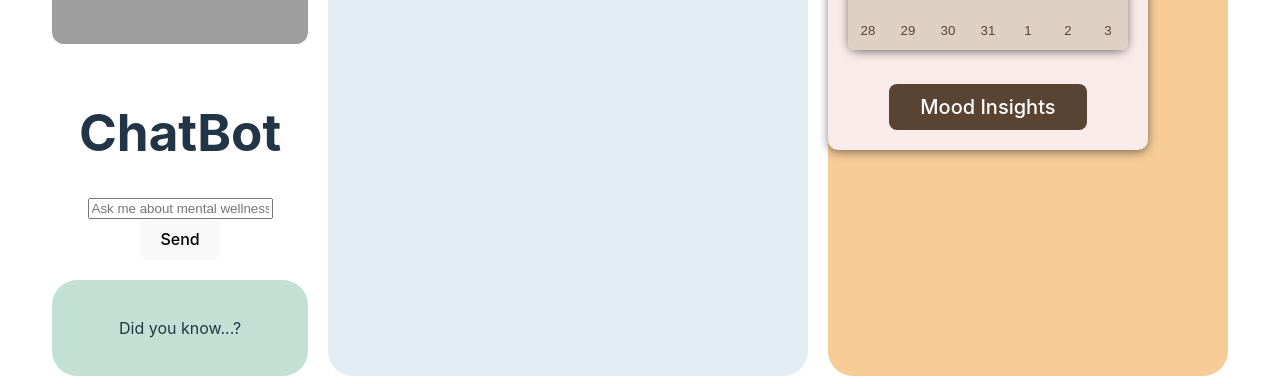
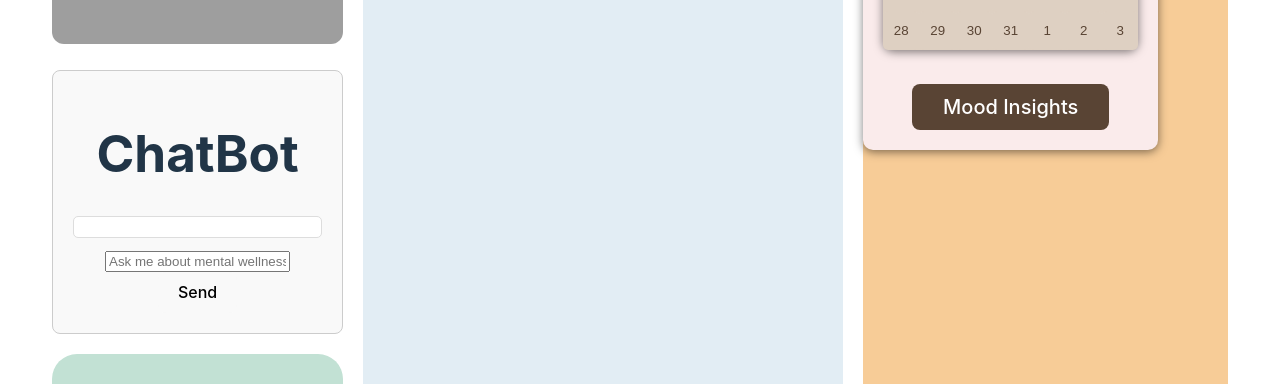
Before and after one commit to ayc325/lehigh-valley-hackathon, a React (Vite) app in the folder full_stack_snacks/: page /chatbot in a window 1280 px wide. Shown: the part 753-1137 px from the top of the page. Built offline with nearby package versions, Linux system fonts and the light colour scheme; grey boxes are pictures that could not be loaded.

Commit message:
Chat Bot is WORKINGGG

```diff
--- a/full_stack_snacks/src/components/ChatBot.css
+++ b/full_stack_snacks/src/components/ChatBot.css
@@ -0,0 +1,36 @@
+.chatbot-container {
+    max-width: 400px;
+    margin: auto;
+    padding: 20px;
+    border: 1px solid #ccc;
+    border-radius: 8px;
+    background-color: #f9f9f9;
+}
+
+.chat-window {
+    max-height: 300px;
+    overflow-y: auto;
+    margin-bottom: 10px;
+    border: 1px solid #ddd;
+    border-radius: 5px;
+    padding: 10px;
+    background-color: #fff;
+}
+
+.chat-bubble {
+    margin: 5px 0;
+    padding: 10px;
+    border-radius: 10px;
+    display: inline-block;
+    max-width: 80%;
+}
+
+.user {
+    background-color: #d1e7dd; /* Light green for user */
+    align-self: flex-end; /* Align user messages to the right */
+}
+
+.assistant {
+    background-color: #f8d7da; /* Light red for assistant */
+    align-self: flex-start; /* Align assistant messages to the left */
+}
--- a/full_stack_snacks/src/components/ChatBot.jsx
+++ b/full_stack_snacks/src/components/ChatBot.jsx
@@ -1,8 +1,8 @@
 import React, { useState } from 'react';
+import './ChatBot.css'; // Import the CSS file for styling
 
-function ChatBot () {
+const ChatBot = () => {
     const [messages, setMessages] = useState([]);
-    const [response, setResponse] = useState([]);
     const [inputValue, setInputValue] = useState('');
     const [loading, setLoading] = useState(false);
 
@@ -25,24 +25,28 @@ function ChatBot () {
                 prompt: inputValue,
             };
 
-            // Make the API POST request using fetch, without Authorization header
+            // Make the API POST request using fetch
             const res = await fetch('https://6vtiprdy9b.execute-api.us-west-2.amazonaws.com/full_stack_snacks_api_stage/ask', {
                 method: 'POST',
-                // headers: {
-                //     'Access-Control-Allow-Origin': 'origin',
-                // },
                 body: JSON.stringify(requestBody),
+                headers: {
+                    'Content-Type': 'application/json', // Set content type to JSON
+                },
             });
 
             if (!res.ok) {
-                throw new Error(`HTTP error! Status: ${response.status}`);
+                throw new Error(`HTTP error! Status: ${res.status}`); // Use res instead of response
             }
 
             const data = await res.json();
-            //const response = JSON.parse(data.response);
-            console.log(data);
+            console.log(data.response);
 
-            setResponse(data);
+            // Add API response to messages
+            const assistantMessage = { role: 'assistant', content: data.response };
+            // Use a timeout to simulate a delay in response (optional)
+            setTimeout(() => {
+                setMessages((prevMessages) => [...prevMessages, assistantMessage]); // Append the assistant's message
+            }, 500); // Delay for half a second
 
         } catch (error) {
             console.error('Error fetching completion:', error);
@@ -53,11 +57,11 @@ function ChatBot () {
     };
 
     return (
-        <div>
+        <div className="chatbot-container">
             <h1>ChatBot</h1>
             <div className="chat-window">
                 {messages.map((message, index) => (
-                    <div key={index} className={message.role}>
+                    <div key={index} className={`chat-bubble ${message.role}`}>
                         <strong>{message.role === 'user' ? 'You' : 'Assistant'}:</strong> {message.content}
                     </div>
                 ))}
```
